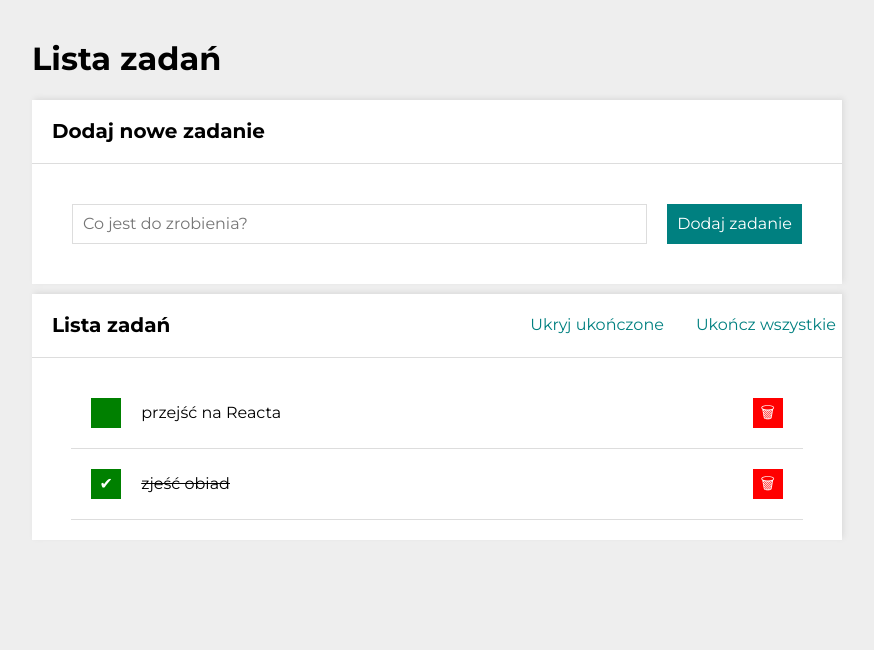
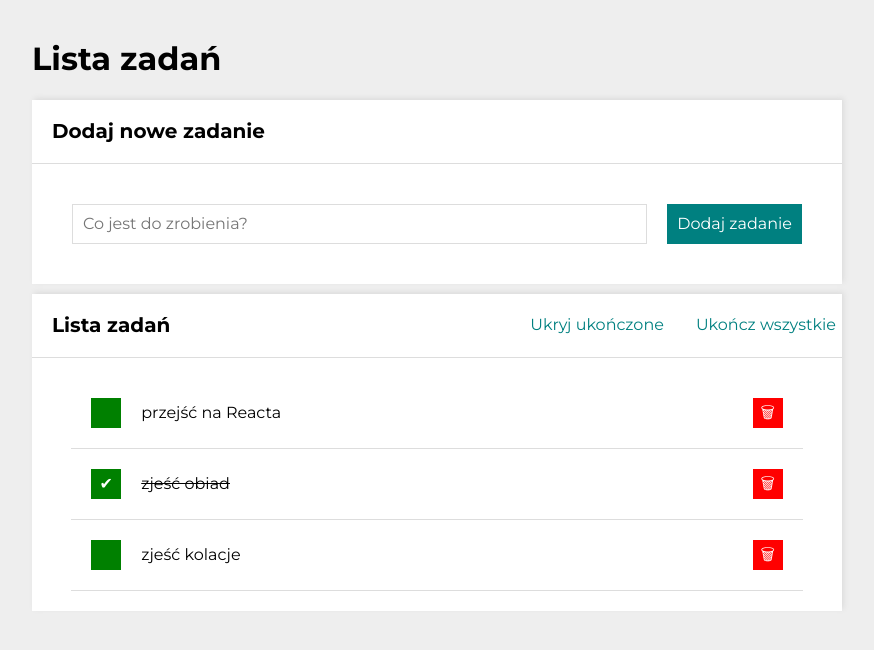
Before and after one commit to oleksaGrzegorz/react-to-do-list, a React (Create React App) app: page / in a window 1280 px wide. Shown: the top 650 px of the page, without its empty margins (203-1077 px from the left). Built offline with nearby package versions, Linux system fonts and the light colour scheme.

Commit message:
new element in array added

```diff
--- a/src/App.js
+++ b/src/App.js
@@ -8,6 +8,7 @@ import Container from "./Container";
 const tasks = [
   { id: 1, content: "przejść na Reacta", done: false },
   { id: 2, content: "zjeść obiad", done: true },
+  { id: 3, content: "zjeść kolacje", done: false },
 ];
 
 const hideDoneTasks = false;
```
